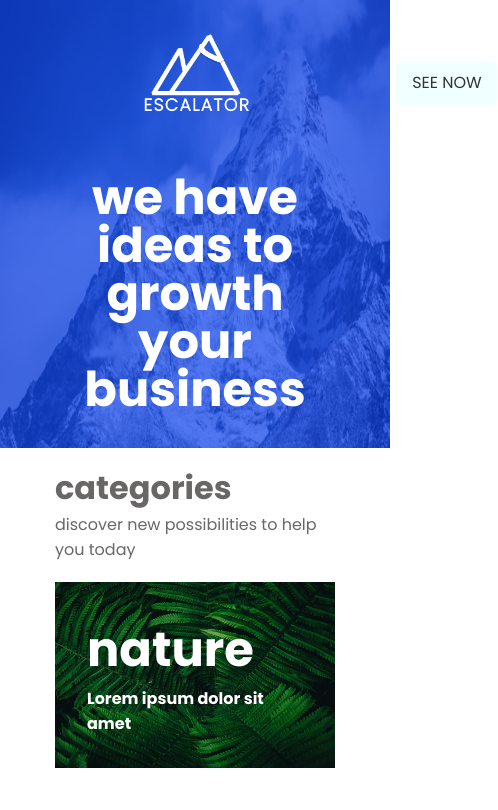
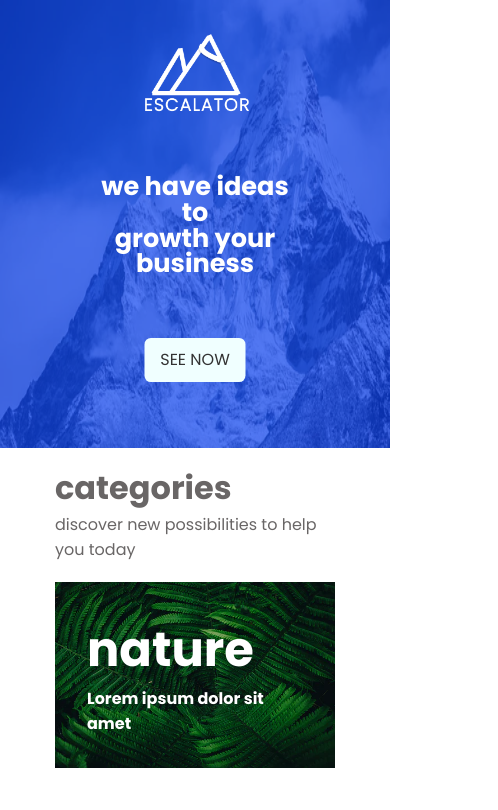
Before and after one commit to Arcanjo32cassiel/testeLayoutCodeby, a plain HTML site: page index.html in a window 390 px wide. Shown: the top 810 px of the page, 498 px wide, since content can reach past the window. Drawn offline with Linux system fonts and the light colour scheme.

Commit message:
header button modification

```diff
--- a/plans.css
+++ b/plans.css
@@ -32,14 +32,14 @@
      justify-content: space-between;
      margin: 2rem 0 2rem;
      transform: rotateX(180deg);
-     transition: .3s;
+     transition: 1s;
  }
 
  .price-plans .plan {
      width: 15%;
      display: flex;
      flex-direction: column;
-     transition: .2s;
+     transition: .4s;
  }
 
  .price-plans .plan:hover {
--- a/style.css
+++ b/style.css
@@ -50,6 +50,7 @@ header h1 {
                 font-weight: 600;
                 line-height: 1;
                 margin-top: 3.5rem;
+                transition: 2s;
             }
 
             header a {
@@ -105,8 +106,6 @@ header a {
             .categories-child {
                 transition: 2s;
             }
-
-
             /*==== nature ===== */
 
             .categories .nature {
@@ -122,8 +121,6 @@ header a {
                 margin: 2rem;
                 color: white;
             }
-
-
             /*==== daily ===== */
 
             .categories .daily {
@@ -139,8 +136,6 @@ header a {
                 margin: 2rem;
                 color: white;
             }
-
-
             /*==== together ===== */
 
             .categories .together {
@@ -156,8 +151,6 @@ header a {
                 margin: 2rem;
                 color: white;
             }
-
-
             /*==== analysis ===== */
 
             .categories .analysis {
@@ -180,8 +173,6 @@ header a {
             .info-analysis p {
                 text-align: right;
             }
-
-
             /*==== Pictures ===== */
 
             .categories .pictures {
@@ -196,14 +187,16 @@ header a {
                 margin: 2rem;
                 color: white;
             }
-
-
             /* Responsive Mobile */
 
             @media (max-width:834px) {
-    #btnsee {
-        position: absolute;
-        right: -12rem;
+                header h1 {
+                    color: white;
+                    text-align: center;
+                    font-size: 1.6em;
+                    font-weight: 600;
+                    line-height: 1;
+                    margin-top: 3.5rem;
                 }
             }
 
```
Lines whose indentation alone changed are shown as unchanged.
